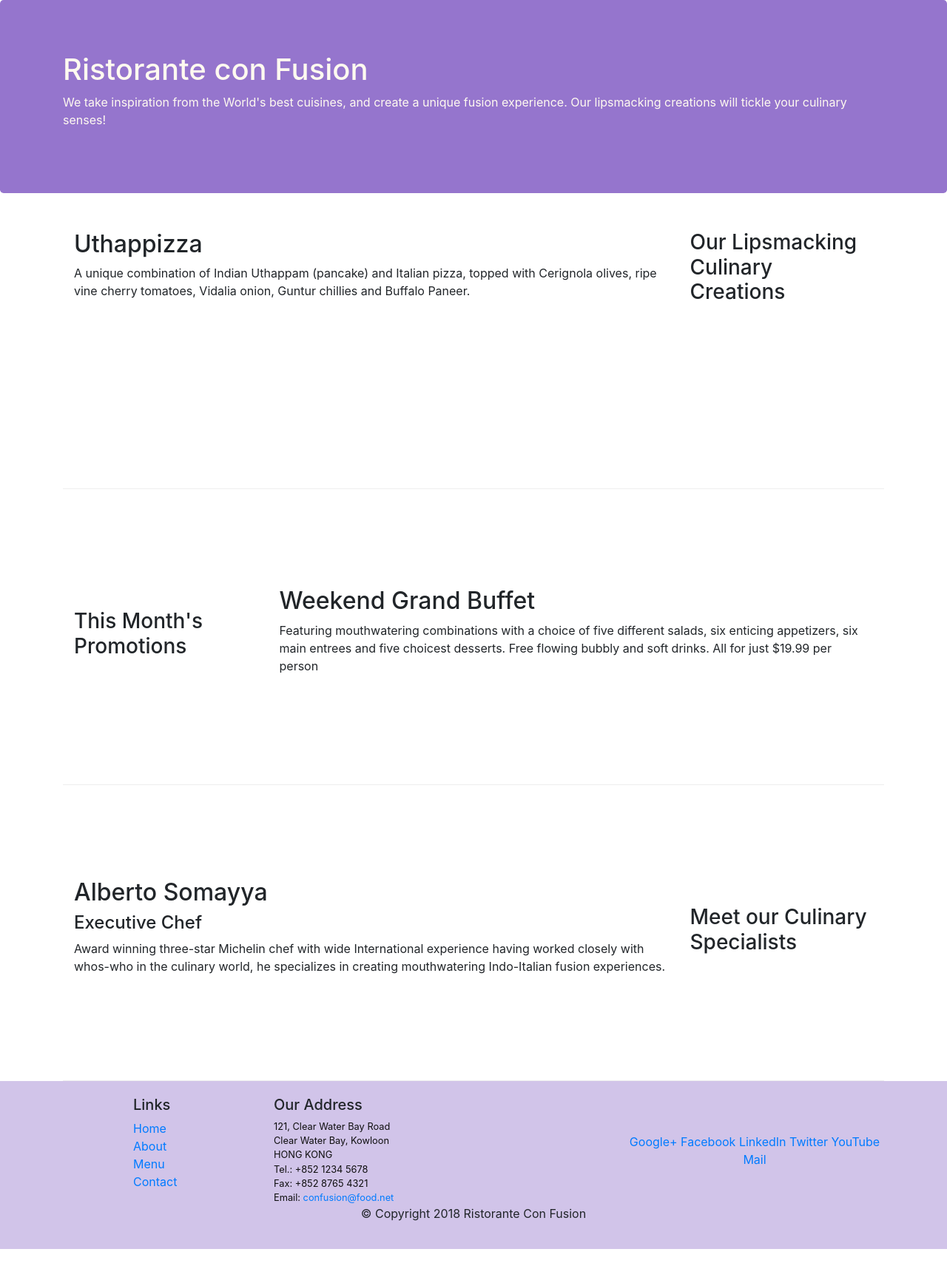
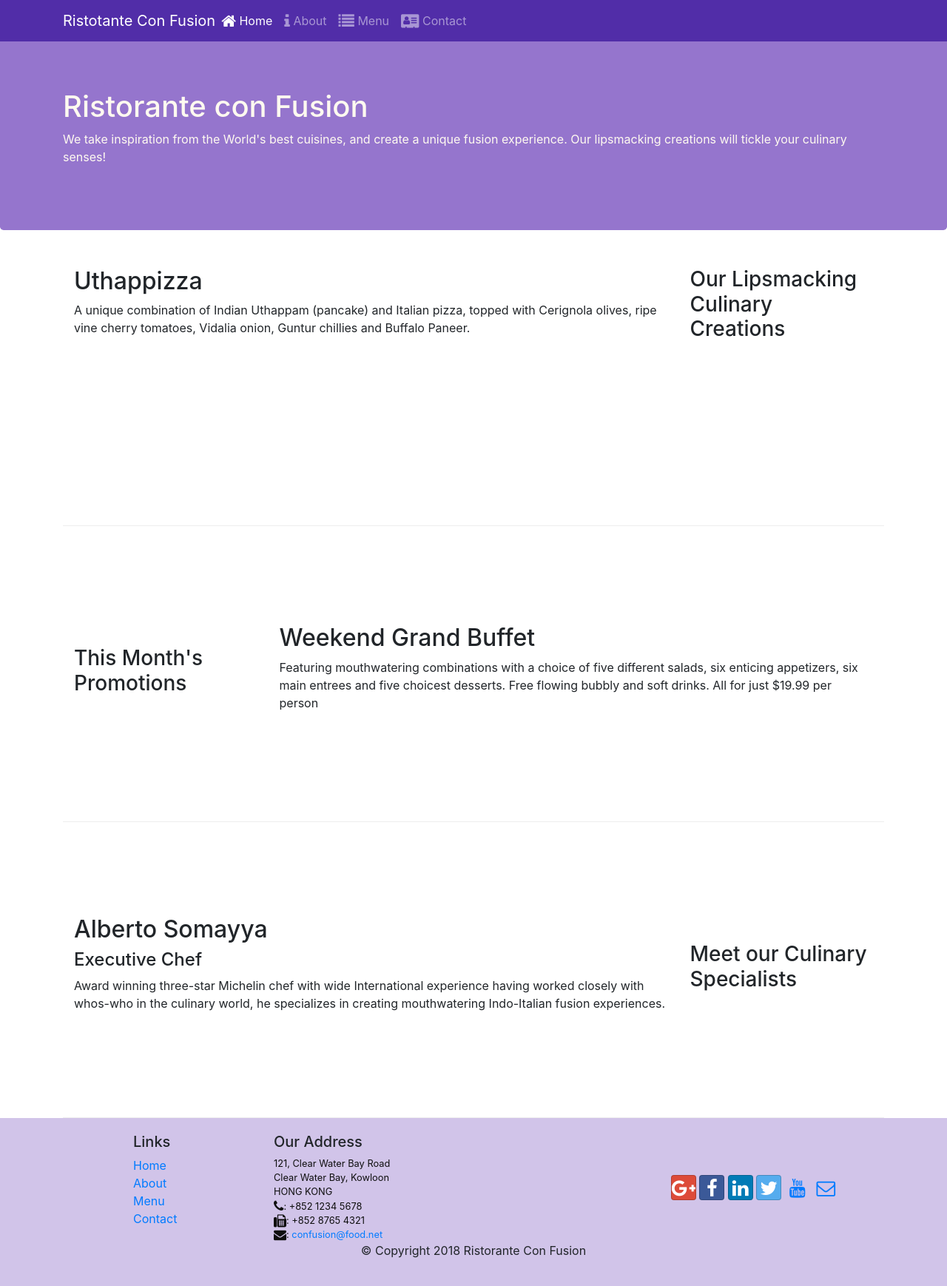
Before and after one commit to yashvanthkg/conFusion, a website: page index.html in a window 1280 px wide. Shown: the whole page at 74% size. Before the commit the page ends 1688 px from the top, so only its background shows below. Drawn offline with nearby package versions, Linux system fonts and the light colour scheme.

Commit message:
font-icons

```diff
--- a/css/styles.css
+++ b/css/styles.css
@@ -1,3 +1,4 @@
+
 .row-header {
   margin:o auto;
   padding:0 auto;
@@ -26,3 +27,10 @@
   margin: 0px;
   color: #0f0f0f;
 }
+body {
+  padding: 50px 0px 0px 0px;
+  z-index: 0;
+}
+.navbar-dark {
+  background-color: #512DA8;
+}
--- a/index.html
+++ b/index.html
@@ -9,12 +9,31 @@
 
     <!-- Bootstrap CSS -->
     <link rel="stylesheet" href="node_modules/bootstrap/dist/css/bootstrap.min.css">
+    <link rel="stylesheet" href="node_modules/font-awesome//css/font-awesome.min.css">
+    <link rel="stylesheet" href="node_modules/bootstrap-social/bootstrap-social.css">
     <link rel="stylesheet" href="css/styles.css">
     <title>Ristorante Con Fusion</title>
 </head>
 
 <body>
-
+    <nav class="navbar navbar-dark navbar-expand-sm
+     fixed-top "
+    >
+        <div class="container">
+            <button class="navbar-toggler" type="button" data-toggle="collapse" data-target="#Navbar">
+                <span class="navbar-toggler-icon"></span>
+            </button>
+            <a href="" class="navbar-brand mr-auto">Ristotante Con Fusion</a>
+            <div class="collapse navbar-collapse" id="Navbar">
+                <ul class="navbar-nav mr-auto">
+                    <li class="nav-item active"><a href="" class="nav-link"><span class="fa fa-home fa-lg"></span> Home</a></li>
+                    <li class="nav-item"><a href="./aboutus.html" class="nav-link"><span class="fa fa-info fa-lg"></span> About</a></li>
+                    <li class="nav-item"><a href="" class="nav-link"><span class="fa fa-list fa-lg"></span> Menu</a></li>
+                    <li class="nav-item"><a href="" class="nav-link"><span class="fa fa-address-card fa-lg"></span> Contact</a></li>
+                </ul>
+            </div>
+        </div>
+    </nav>
     <header class="jumbotron row-header">
         <div class="container">
             <div class="row">
@@ -69,7 +88,7 @@
                     <h5>Links</h5>
                     <ul class="list-unstyled">
                         <li><a href="#">Home</a></li>
-                        <li><a href="#">About</a></li>
+                        <li><a href="./aboutus.html">About</a></li>
                         <li><a href="#">Menu</a></li>
                         <li><a href="#">Contact</a></li>
                     </ul>
@@ -80,19 +99,19 @@
 		              121, Clear Water Bay Road<br>
 		              Clear Water Bay, Kowloon<br>
 		              HONG KONG<br>
-		              Tel.: +852 1234 5678<br>
-		              Fax: +852 8765 4321<br>
-		              Email: <a href="mailto:confusion@food.net">confusion@food.net</a>
+		              <i class="fa fa-phone fa-lg"></i>: +852 1234 5678<br>
+		              <i class="fa fa-fax fa-lg"></i>: +852 8765 4321<br>
+		              <i class="fa fa-envelope fa-lg"></i>: <a href="mailto:confusion@food.net">confusion@food.net</a>
 		           </address>
                 </div>
                 <div class="col-12 col-sm-4 align-self-center">
                     <div class="text-center">
-                        <a href="http://google.com/+">Google+</a>
-                        <a href="http://www.facebook.com/profile.php?id=">Facebook</a>
-                        <a href="http://www.linkedin.com/in/">LinkedIn</a>
-                        <a href="http://twitter.com/">Twitter</a>
-                        <a href="http://youtube.com/">YouTube</a>
-                        <a href="mailto:">Mail</a>
+                        <a class="btn btn-social-icon btn-google" href="http://google.com/+"><i class="fa fa-google-plus fa-lg"></i></a>
+                        <a class="btn btn-social-icon btn-facebook" href="http://www.facebook.com/profile.php?id="><i class="fa fa-facebook fa-lg"></i></a>
+                        <a class="btn btn-social-icon btn-linkedin" href="http://www.linkedin.com/in/"><i class="fa fa-linkedin fa-lg"></i></a>
+                        <a class="btn btn-social-icon btn-twitter" href="http://twitter.com/"><i class="fa fa-twitter fa-lg"></i></a>
+                        <a class="btn btn-social-icon btn-youtube" href="http://youtube.com/"><i class="fa fa-youtube fa-lg"></i></a>
+                        <a class="btn btn-social-icon" href="mailto:"><i class="fa fa-envelope-o fa-lg"></i></a>
                     </div>
                 </div>
            </div>
--- a/package.json
+++ b/package.json
@@ -15,6 +15,8 @@
   },
   "dependencies": {
     "bootstrap": "^4.0.0",
+    "bootstrap-social": "^5.1.1",
+    "font-awesome": "^4.7.0",
     "jquery": "^3.3.1",
     "popper.js": "^1.12.9"
   }
```
Also changed, not shown: aboutus.html (+24 -1 lines), 1 other file.
